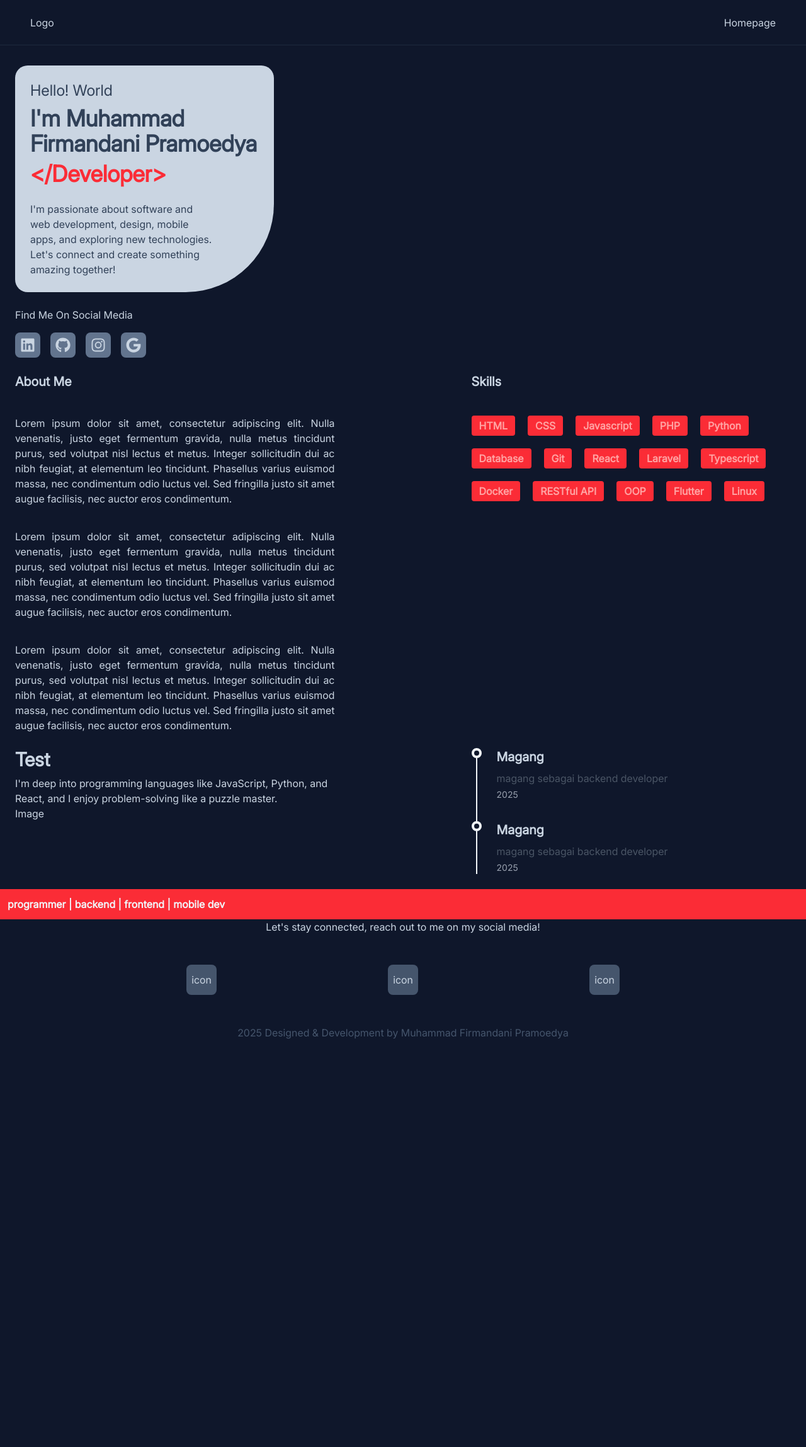
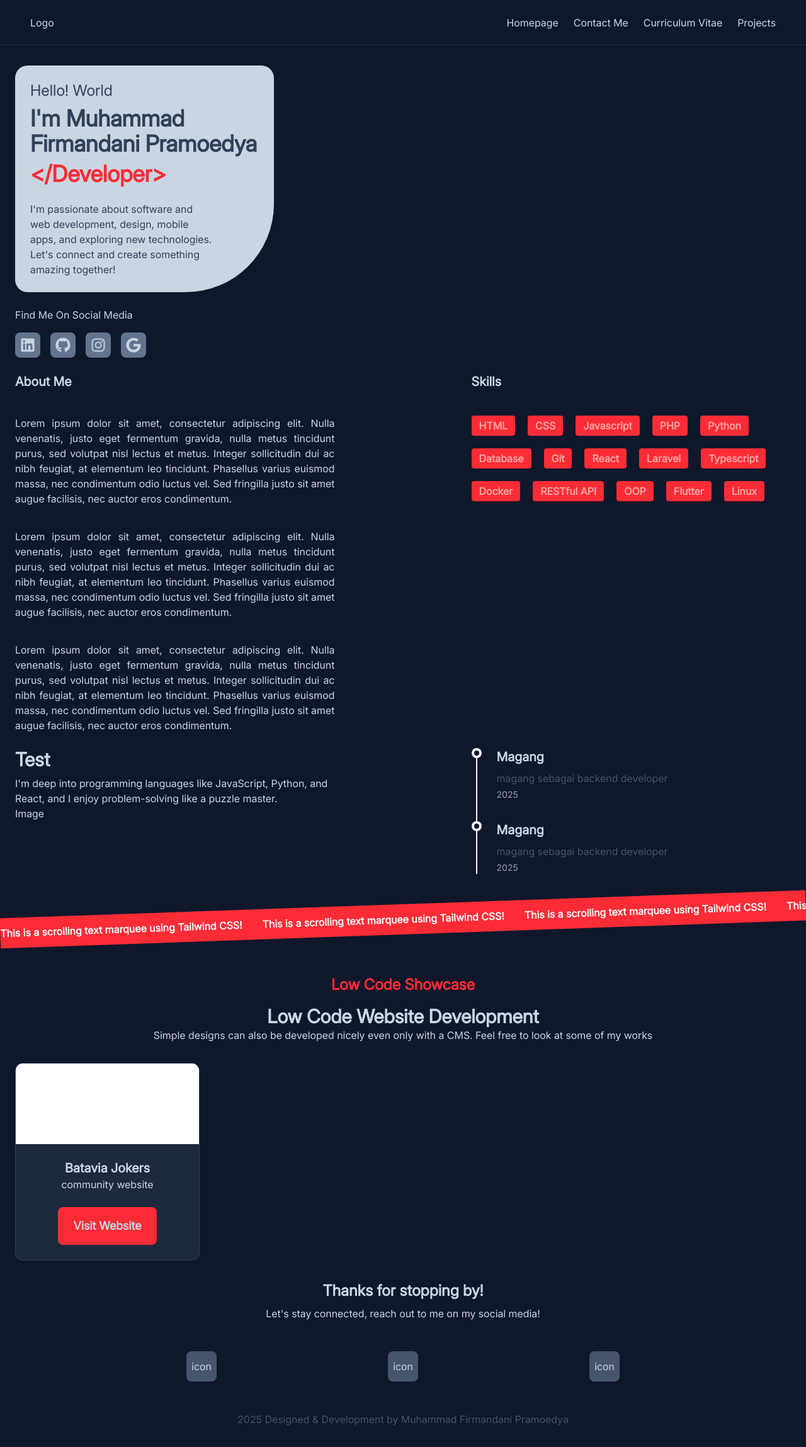
Before and after one commit to mfdpdev/personal-site, a React (Vite) app: page / in a window 1280 px wide. Shown: the whole page at 63% size. Before the commit the page ends 1684 px from the top, so only its background shows below. Built offline with nearby package versions, Linux system fonts and the light colour scheme.

Commit message:
feat: Implementation basic apperance projects component

```diff
--- a/src/components/Marquee.jsx
+++ b/src/components/Marquee.jsx
@@ -1,8 +1,16 @@
 export default function Marquee(){
   return (
     <>
-      <div className="p-3 bg-red-500 text-slate-100 font-bold mt-6 absolute w-full left-0">
-        programmer | backend | frontend | mobile dev
+      <div className="-rotate-2 -z-1 h-12 flex items-center bg-red-500 text-slate-100 font-bold mt-12 absolute w-full left-0">
+        <div className="flex overflow-hidden whitespace-nowrap">
+          <span class="mr-8">This is a scrolling text marquee using Tailwind CSS!</span>
+          <span class="mr-8">This is a scrolling text marquee using Tailwind CSS!</span>
+          <span class="mr-8">This is a scrolling text marquee using Tailwind CSS!</span>
+          <span class="mr-8">This is a scrolling text marquee using Tailwind CSS!</span>
+          <span class="mr-8">This is a scrolling text marquee using Tailwind CSS!</span>
+          <span class="mr-8">This is a scrolling text marquee using Tailwind CSS!</span>
+          <span class="mr-8">This is a scrolling text marquee using Tailwind CSS!</span>
+        </div>
       </div>
     </>
   )
--- a/src/components/Navbar.jsx
+++ b/src/components/Navbar.jsx
@@ -24,10 +24,25 @@ export default function Navbar(){
             Logo
           </div>
           <div className="hidden sm:block">
-            <ul className="flex space-x-4">
+            <ul className="flex space-x-6">
               <li>
                 <a href="#" className="hover:text-blue-400" >
                   Homepage
+                </a>
+              </li>
+              <li>
+                <a href="#" className="hover:text-blue-400" >
+                  Contact Me
+                </a>
+              </li>
+              <li>
+                <a href="#" className="hover:text-blue-400" >
+                  Curriculum Vitae
+                </a>
+              </li>
+              <li>
+                <a href="#" className="hover:text-blue-400" >
+                  Projects
                 </a>
               </li>
             </ul>
--- /dev/null
+++ b/src/components/Projects.jsx
@@ -0,0 +1,26 @@
+export default function Projects(){
+  return (
+    <>
+      <div className="mt-40 text-slate-300 text-center">
+        <h3 className="text-2xl font-bold text-red-500">Low Code Showcase</h3>
+        <h1 className="text-3xl font-bold mt-4">Low Code Website Development</h1>
+        <p className="text-base">Simple designs can also be developed nicely even only with a CMS. Feel free to look at some of my works</p>
+        <div className="mt-8 gap-5 grid grid grid-cols-1 sm:grid-cols-2 md:grid-cols-3 lg:grid-cols-4">
+          <div className="relative bottom-0 hover:bottom-2 transition-all duration-300 overflow-hidden bg-slate-800 bg-opacity-80 rounded-xl border border-slate-700">
+            <div className="bg-white h-32">
+            </div>
+            <div className="my-6 flex flex-col items-center justify-center">
+              <h1 className="text-xl font-bold">Batavia Jokers</h1>
+              <p>community website</p>
+              <div className="hover:bg-red-400 hover:animate-bounceUpDown rounded-lg mt-6 w-fit px-6 py-4 bg-red-500 text-lg font-bold">
+                <button>
+                  Visit Website
+                </button>
+              </div>
+            </div>
+          </div>
+        </div>
+      </div>
+    </>
+  )
+}
--- a/src/main.jsx
+++ b/src/main.jsx
@@ -7,6 +7,7 @@ import Hero from './components/Hero'
 import About from './components/About'
 import Timeline from './components/Timeline'
 import Marquee from './components/Marquee'
+import Projects from './components/Projects'
 
 createRoot(document.getElementById('root')).render(
   <StrictMode>
@@ -17,6 +18,7 @@ createRoot(document.getElementById('root')).render(
         <About />
         <Timeline />
         <Marquee />
+        <Projects />
       </main>
       <Footer />
     </div>
```
